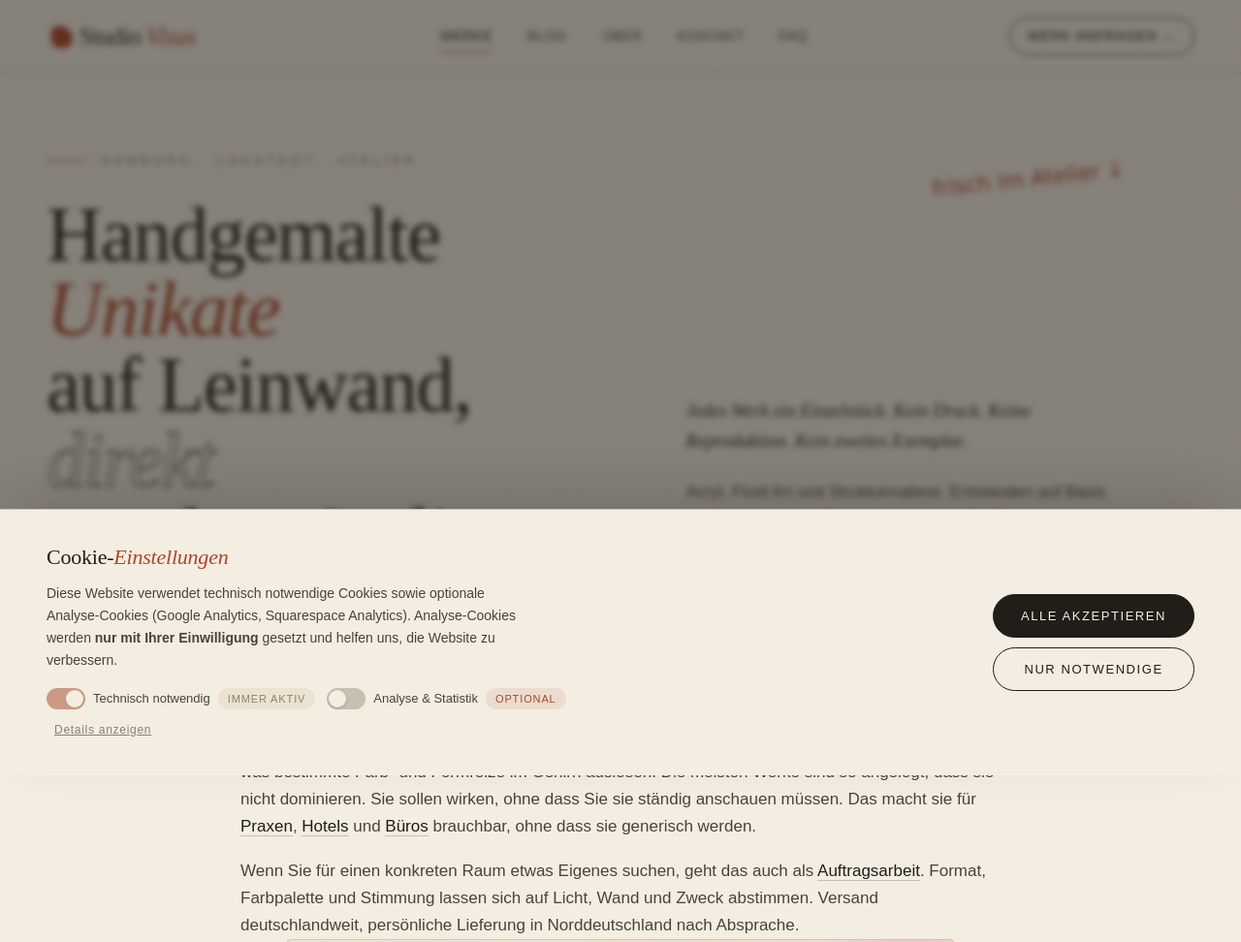
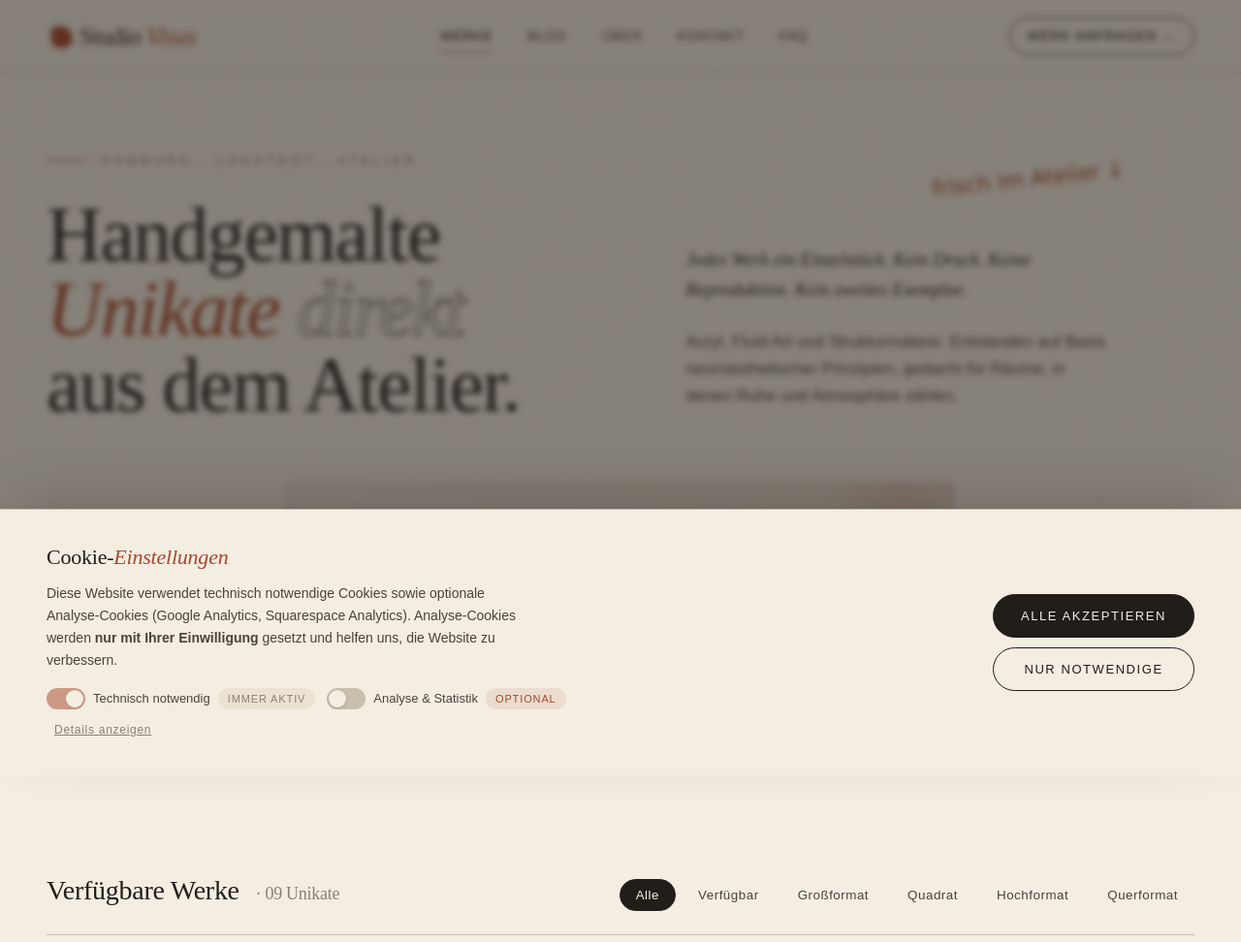
Before and after one commit to CIC3RO/studiovisus, a plain HTML site: page werke.html in a window 1280 px wide. Shown: the top 972 px of the page at 97% size. Drawn offline with Linux system fonts and the light colour scheme; a web font is replaced by a local one.

Commit message:
Textanpassung

```diff
--- a/werke.html
+++ b/werke.html
@@ -109,8 +109,8 @@
   <div>
     <div class="eyebrow">Hamburg · Lokstedt · Atelier</div>
     <h1 class="hero-title">
-      Hand&shy;gemalte <em>Unikate</em><br>
-      auf Leinwand, <span class="stroke">direkt</span><br>
+      Hand&shy;gemalte <em>Unikate</em>
+      <span class="stroke">direkt</span><br>
       aus dem Atelier.
     </h1>
   </div>
@@ -123,11 +123,6 @@
 
 <!-- INTRO TEXT BLOCK -->
 <section class="werke-intro">
-  <div class="werke-intro-inner">
-    <p>Was hier hängt, ist gemalt worden. Mit Pinsel, Spachtel, Gusstechnik, manchmal über Monate hinweg, in mehreren Schichten. Jedes Stück bleibt für sich. Es gibt keinen Druck davon, keine Edition, keinen zweiten Versuch.</p>
-    <p>Die Auswahl entsteht im Atelier in Hamburg-Lokstedt. Hintergrund ist die <a href="/blog/farbpsychologie-und-wohlbefinden">Neuroästhetik</a>, also die Frage, was bestimmte Farb- und Formreize im Gehirn auslösen. Die meisten Werke sind so angelegt, dass sie nicht dominieren. Sie sollen wirken, ohne dass Sie sie ständig anschauen müssen. Das macht sie für <a href="/bilder-arztpraxis">Praxen</a>, <a href="/kunst-hotel">Hotels</a> und <a href="/kunst-buero">Büros</a> brauchbar, ohne dass sie generisch werden.</p>
-    <p>Wenn Sie für einen konkreten Raum etwas Eigenes suchen, geht das auch als <a href="/auftragsarbeit">Auftragsarbeit</a>. Format, Farbpalette und Stimmung lassen sich auf Licht, Wand und Zweck abstimmen. Versand deutschlandweit, persönliche Lieferung in Norddeutschland nach Absprache.</p>
-  </div>
 
   <!-- CTA zur digitalen Galerie -->
   <div class="galerie-cta">
@@ -344,6 +339,14 @@
   </div>
 </section>
 
+<section class="werke-intro">
+  <div class="werke-intro-inner">
+    <p>Was hier hängt, ist gemalt worden. Mit Pinsel, Spachtel, Gusstechnik, manchmal über Monate hinweg, in mehreren Schichten. Jedes Stück bleibt für sich. Es gibt keinen Druck davon, keine Edition, keinen zweiten Versuch.</p>
+    <p>Die Auswahl entsteht im Atelier in Hamburg-Lokstedt. Hintergrund ist die <a href="/blog/farbpsychologie-und-wohlbefinden">Neuroästhetik</a>, also die Frage, was bestimmte Farb- und Formreize im Gehirn auslösen. Die meisten Werke sind so angelegt, dass sie nicht dominieren. Sie sollen wirken, ohne dass Sie sie ständig anschauen müssen. Das macht sie für <a href="/bilder-arztpraxis">Praxen</a>, <a href="/kunst-hotel">Hotels</a> und <a href="/kunst-buero">Büros</a> brauchbar, ohne dass sie generisch werden.</p>
+    <p>Wenn Sie für einen konkreten Raum etwas Eigenes suchen, geht das auch als <a href="/auftragsarbeit">Auftragsarbeit</a>. Format, Farbpalette und Stimmung lassen sich auf Licht, Wand und Zweck abstimmen. Versand deutschlandweit, persönliche Lieferung in Norddeutschland nach Absprache.</p>
+  </div>
+</section>
+
 <!-- ATELIER -->
 <section class="atelier">
   <div class="atelier-img">
```
